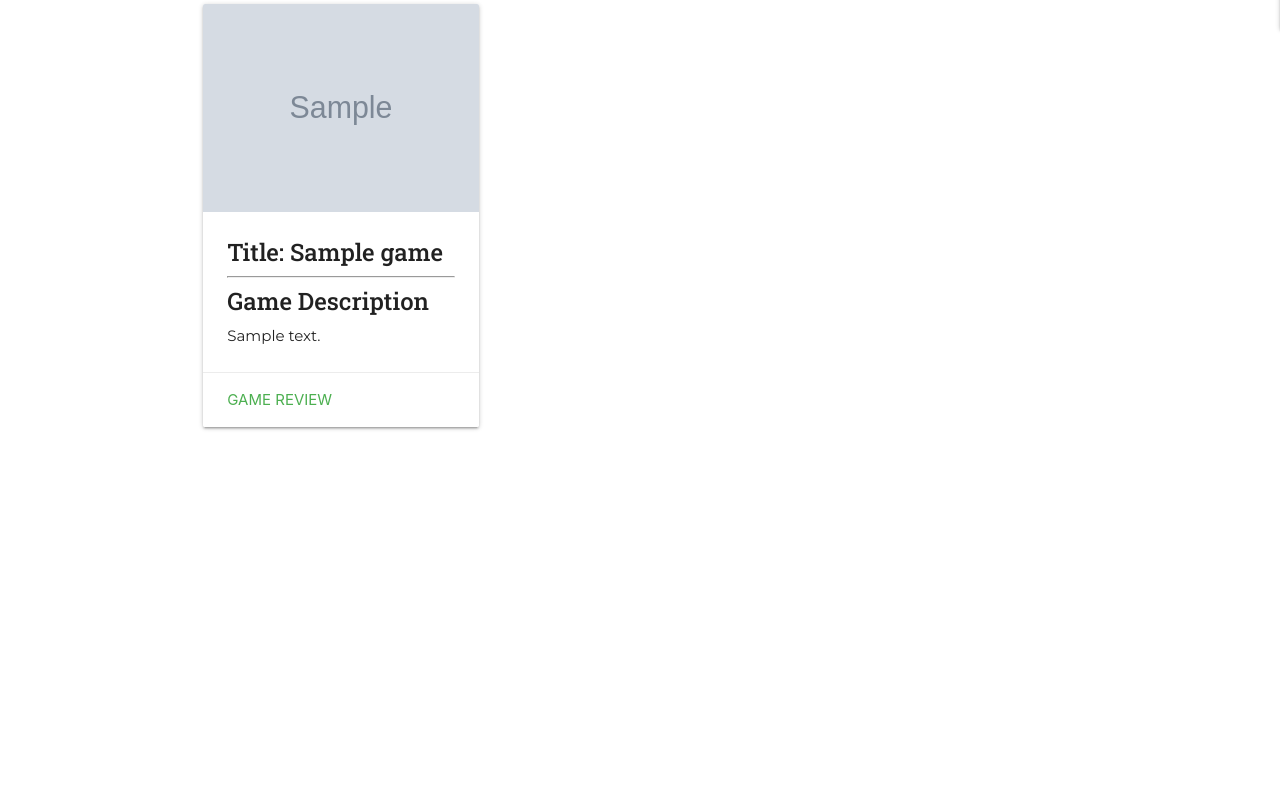
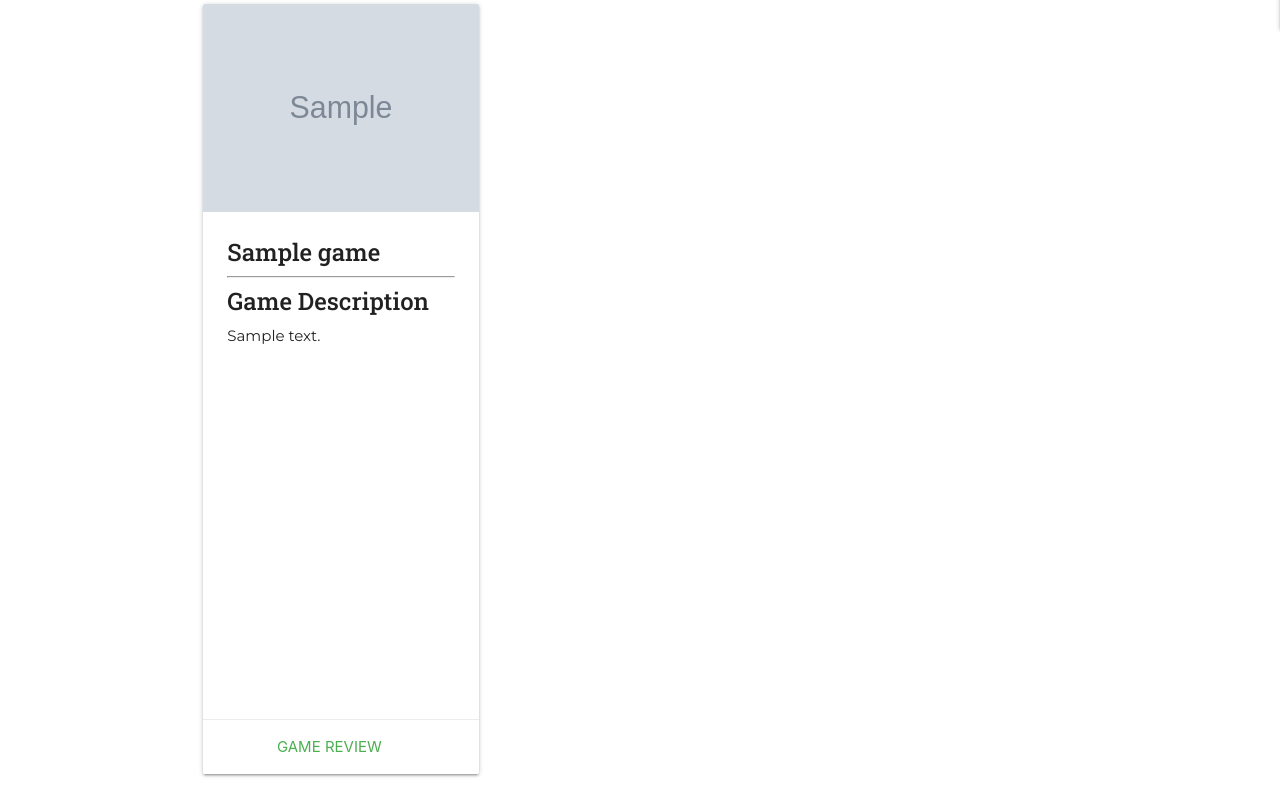
Before and after one commit to Code-Institute-Submissions/game-hq, a Flask app: page / in a window 1280 px wide. Shown: the part 831-1640 px from the top of the page. Before the commit the page ends 1261 px from the top, so only its background shows below. Run offline with Flask 2, Linux system fonts and the light colour scheme; grey boxes marked "Sample" are stand-in pictures; a database or web service that is not in the repository returns one stand-in record (values such as "Sample title"); some libraries are stand-ins or nearby versions.

Commit message:
Added select validation and changed card sizes

```diff
--- a/static/css/style.css
+++ b/static/css/style.css
@@ -28,6 +28,10 @@ p {
 }
 
 /* -- card panels -- */
+
+.card.large {
+    height: 770px;
+}
 
 .user-title {
     font-family: 'Roboto Slab', serif;
--- a/static/js/script.js
+++ b/static/js/script.js
@@ -3,4 +3,33 @@ $(document).ready(function(){
     $('.collapsible').collapsible();
     $('select').formSelect();
     $('.modal').modal();
-  });
+
+    // this is code from the task manager mini project to have validation on my select dropdown.
+    validateMaterializeSelect();
+    function validateMaterializeSelect() {
+        let classValid = { "border-bottom": "1px solid #4caf50", "box-shadow": "0 1px 0 0 #4caf50" };
+        let classInvalid = { "border-bottom": "1px solid #f44336", "box-shadow": "0 1px 0 0 #f44336" };
+        if ($("select.validate").prop("required")) {
+            $("select.validate").css({ "display": "block", "height": "0", "padding": "0", "width": "0", "position": "absolute" });
+        }
+        $(".select-wrapper input.select-dropdown").on("focusin", function () {
+            $(this).parent(".select-wrapper").on("change", function () {
+                if ($(this).children("ul").children("li.selected:not(.disabled)").on("click", function () { })) {
+                    $(this).children("input").css(classValid);
+                }
+            });
+        }).on("click", function () {
+            if ($(this).parent(".select-wrapper").children("ul").children("li.selected:not(.disabled)").css("background-color") === "rgba(0, 0, 0, 0.03)") {
+                $(this).parent(".select-wrapper").children("input").css(classValid);
+            } else {
+                $(".select-wrapper input.select-dropdown").on("focusout", function () {
+                    if ($(this).parent(".select-wrapper").children("select").prop("required")) {
+                        if ($(this).css("border-bottom") != "1px solid rgb(76, 175, 80)") {
+                            $(this).parent(".select-wrapper").children("input").css(classInvalid);
+                        }
+                    }
+                });
+            }
+        });
+    }
+});
--- a/templates/add_review.html
+++ b/templates/add_review.html
@@ -49,7 +49,7 @@
                 <div class="input-field col s12">
                     <i class="fas fa-search green-text text-darken-2 prefix"></i>
                     <textarea id="game_review" name="game_review" minlength="5"
-                        maxlength="500" class="materialize-textarea validate" required></textarea>
+                        maxlength="1000" class="materialize-textarea validate" required></textarea>
                     <label for="game_review">Game Review</label>
                 </div>
             </div>
--- a/templates/games.html
+++ b/templates/games.html
@@ -2,6 +2,7 @@
 
     <h3 class="center-align">Welcome to Game HQ</h3>
 
+    <!-- top jumbo image -->
     <div class="row">
         <div class="col s12">
             <div class="card jumbo-card">
@@ -32,22 +33,22 @@
         </div>
     </div>
 
-
-    {% if games|length > 0 %}
+    <!-- cards for displaying db content -->
+    {% if games|length > 0 %}  <!-- if loop for if no search results -->
     <div class="row">
         {% for game in games %}
         <div class="col s12 m4">
-            <div class="card">
+            <div class="card large">
                 <div class="card-image">
                     <img src="{{ game.game_image }}" alt="game image">
                 </div>
                 <div class="card-content">
-                    <span class="card-title"><strong>Title: {{ game.game_name }}</strong></span>
+                    <span class="card-title"><strong>{{ game.game_name }}</strong></span>
                     <hr>
                     <span class="card-title"><strong>Game Description</strong></span>
                     <p>{{ game.game_description }}</p>
                 </div>
-                <div class="card-action">
+                <div class="card-action center-align">
                     <a class="green-text" href="{{ url_for('review', game_id=game._id) }}">Game Review</a>
                 </div>
             </div>
```
Also changed, not shown: templates/profile.html (+7 -6 lines).
